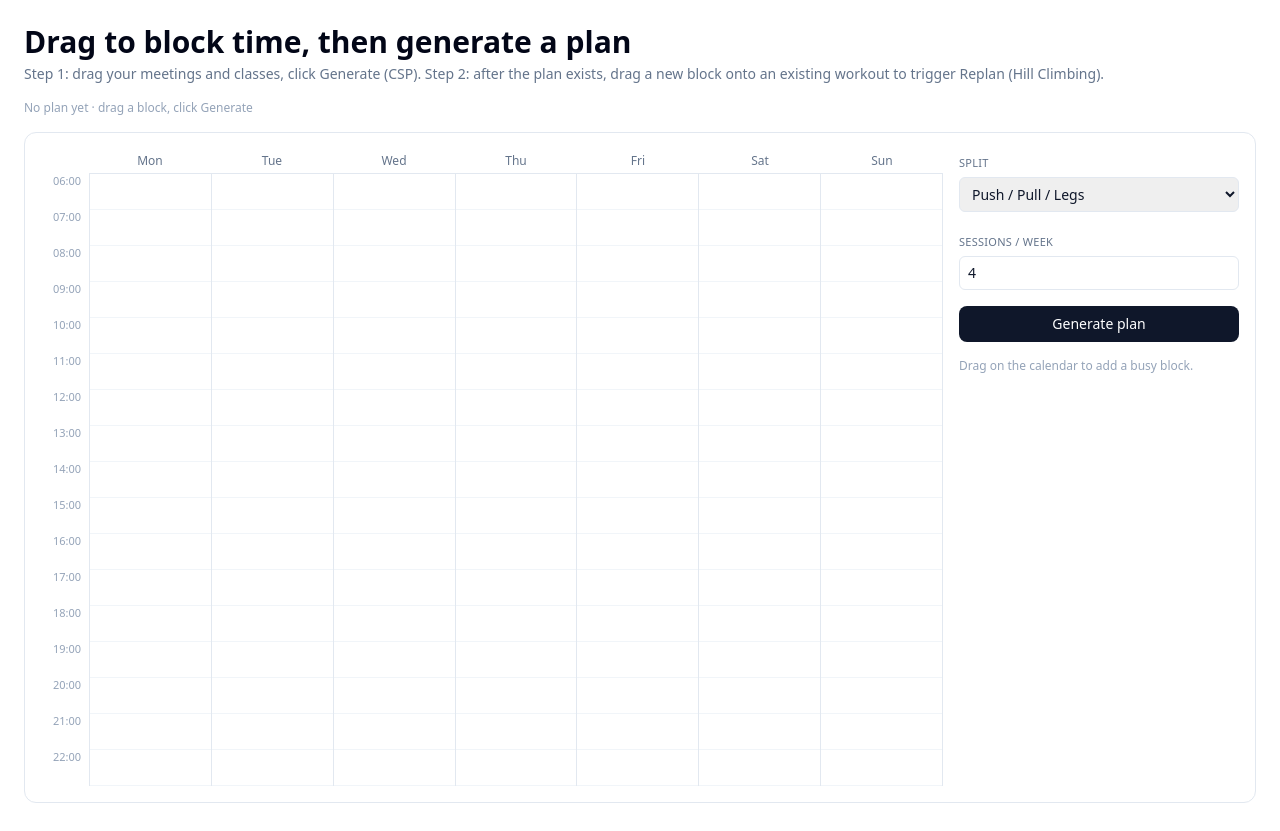
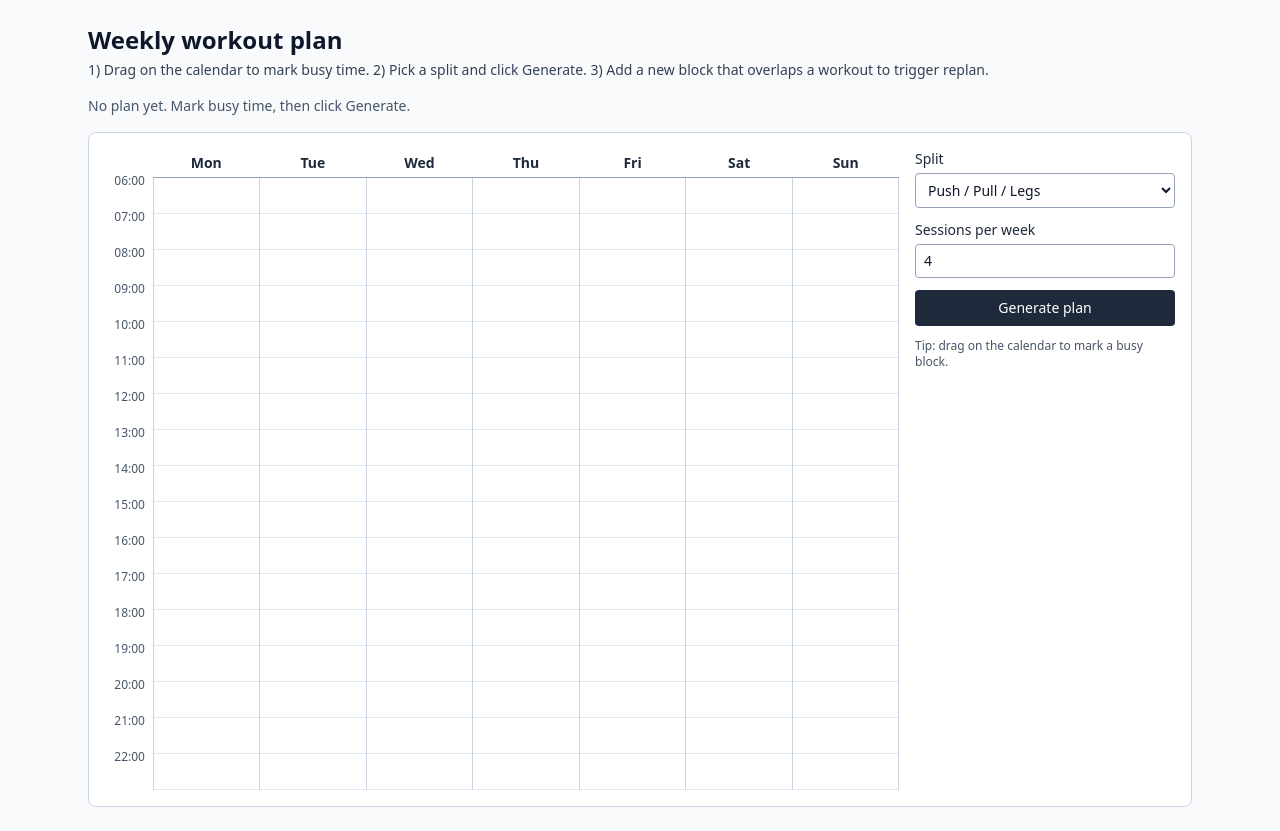
Before and after one commit to ycaptain/fitplan, a Next.js app in the folder frontend/: page /plan in a window 1280 px wide. Built offline with nearby package versions, Linux system fonts and the light colour scheme.

Commit message:
chore(frontend): tighten calendar contrast and plan page layout

```diff
--- a/frontend/app/globals.css
+++ b/frontend/app/globals.css
@@ -2,19 +2,9 @@
 @tailwind components;
 @tailwind utilities;
 
-:root {
-  --foreground: #0f172a;
-  --background: #ffffff;
+/* Force light theme to keep text/background contrast consistent. */
+html,
+body {
+  color: #0f172a;
+  background: #f8fafc;
 }
-
-@media (prefers-color-scheme: dark) {
-  :root {
-    --foreground: #f8fafc;
-    --background: #0f172a;
-  }
-}
-
-body {
-  color: var(--foreground);
-  background: var(--background);
-}
--- a/frontend/app/plan/page.tsx
+++ b/frontend/app/plan/page.tsx
@@ -114,20 +114,16 @@ export default function PlanPage() {
     : [];
 
   return (
-    <main className="mx-auto max-w-7xl space-y-4 p-6">
-      <header className="flex flex-wrap items-end justify-between gap-4">
-        <div>
-          <h1 className="text-3xl font-semibold text-slate-950">
-            Drag to block time, then generate a plan
-          </h1>
-          <p className="mt-1 text-sm text-slate-500">
-            Step 1: drag your meetings and classes, click Generate (CSP). Step 2:
-            after the plan exists, drag a new block onto an existing workout to
-            trigger Replan (Hill Climbing).
-          </p>
-        </div>
-        <Stats plan={plan} lastStep={lastStep} diff={diff} />
+    <main className="mx-auto max-w-6xl space-y-4 p-6 text-slate-900">
+      <header className="space-y-1">
+        <h1 className="text-2xl font-bold">Weekly workout plan</h1>
+        <p className="text-sm text-slate-700">
+          1) Drag on the calendar to mark busy time. 2) Pick a split and click
+          Generate. 3) Add a new block that overlaps a workout to trigger replan.
+        </p>
       </header>
+
+      <Stats plan={plan} lastStep={lastStep} diff={diff} />
 
       {pendingEvent ? (
         <ConflictBanner
@@ -139,7 +135,7 @@ export default function PlanPage() {
         />
       ) : null}
 
-      <section className="grid gap-4 rounded-xl border border-slate-200 bg-white p-4 lg:grid-cols-[1fr_280px]">
+      <section className="grid gap-4 rounded-lg border border-slate-300 bg-white p-4 lg:grid-cols-[1fr_260px]">
         <Calendar
           sessions={plan?.sessions ?? []}
           events={events}
@@ -148,12 +144,12 @@ export default function PlanPage() {
           onRemoveEvent={removeEvent}
         />
 
-        <aside className="space-y-4">
+        <aside className="space-y-3">
           <Field label="Split">
             <select
               value={split}
               onChange={(e) => setSplit(e.target.value as SplitName)}
-              className="w-full rounded-md border border-slate-200 px-2 py-1.5 text-sm"
+              className="w-full rounded border border-slate-400 bg-white px-2 py-1.5 text-sm text-slate-900"
             >
               {SPLITS.map((option) => (
                 <option key={option.value} value={option.value}>
@@ -163,14 +159,14 @@ export default function PlanPage() {
             </select>
           </Field>
 
-          <Field label="Sessions / week">
+          <Field label="Sessions per week">
             <input
               type="number"
               min={2}
               max={6}
               value={sessionsPerWeek}
               onChange={(e) => setSessionsPerWeek(Number(e.target.value))}
-              className="w-full rounded-md border border-slate-200 px-2 py-1.5 text-sm"
+              className="w-full rounded border border-slate-400 bg-white px-2 py-1.5 text-sm text-slate-900"
             />
           </Field>
 
@@ -178,29 +174,24 @@ export default function PlanPage() {
             type="button"
             onClick={runGenerate}
             disabled={loading}
-            className="w-full rounded-lg bg-slate-900 px-4 py-2 text-sm font-medium text-white hover:bg-slate-700 disabled:cursor-not-allowed disabled:bg-slate-300"
+            className="w-full rounded bg-slate-800 px-4 py-2 text-sm font-medium text-white hover:bg-slate-700 disabled:cursor-not-allowed disabled:bg-slate-400"
           >
             {loading ? "Working…" : "Generate plan"}
           </button>
 
           {error ? (
-            <p className="rounded-md bg-rose-50 px-3 py-2 text-xs text-rose-700">{error}</p>
+            <p className="rounded border border-rose-300 bg-rose-50 px-3 py-2 text-xs text-rose-800">
+              {error}
+            </p>
           ) : null}
 
           {events.length > 0 ? (
             <EventList events={events} onRemove={removeEvent} />
           ) : (
-            <p className="text-xs text-slate-400">
-              Drag on the calendar to add a busy block.
+            <p className="text-xs text-slate-600">
+              Tip: drag on the calendar to mark a busy block.
             </p>
           )}
-
-          {plan ? (
-            <p className="text-[11px] leading-relaxed text-slate-400">
-              Need replan? Drop a block on a green workout (e.g. a new meeting on the
-              same day) and the Replan banner will appear.
-            </p>
-          ) : null}
         </aside>
       </section>
     </main>
@@ -218,19 +209,17 @@ function Stats({
 }) {
   if (!plan) {
     return (
-      <p className="text-xs text-slate-400">
-        No plan yet · drag a block, click Generate
+      <p className="text-sm text-slate-600">
+        No plan yet. Mark busy time, then click Generate.
       </p>
     );
   }
 
-  const role = lastStep?.role;
   const movedCount = diff ? diff.moved.length + diff.added.length + diff.removed.length : 0;
 
   return (
-    <dl className="flex flex-wrap items-center gap-x-6 gap-y-1 text-sm">
+    <dl className="flex flex-wrap gap-x-6 gap-y-2 rounded border border-slate-300 bg-white px-4 py-2 text-sm text-slate-800">
       <Stat label="Algorithm" value={formatAlgorithm(lastStep?.algorithm)} />
-      <Stat label="Step" value={role ?? "-"} />
       <Stat label="Time" value={formatTime(lastStep?.time_ms)} />
       <Stat label="Sessions" value={String(plan.sessions.length)} />
       <Stat label="Score" value={String(plan.scores.total)} />
@@ -254,16 +243,16 @@ function ConflictBanner({
 }) {
   const target = overlappedIds[0] ?? "an existing session";
   return (
-    <div className="flex flex-wrap items-center justify-between gap-3 rounded-xl border border-amber-300 bg-amber-50 px-4 py-3">
-      <div className="text-sm text-amber-900">
-        New block on {DAY_LABELS[event.day_of_week]} {event.start}-{event.end} conflicts with{" "}
-        <span className="font-medium">{target}</span>.
+    <div className="flex flex-wrap items-center justify-between gap-3 rounded border border-amber-400 bg-amber-100 px-4 py-3">
+      <div className="text-sm text-amber-950">
+        New block on {DAY_LABELS[event.day_of_week]} {event.start}-{event.end} conflicts
+        with <span className="font-semibold">{target}</span>.
       </div>
       <div className="flex gap-2">
         <button
           type="button"
           onClick={onDismiss}
-          className="rounded-md border border-amber-300 px-3 py-1.5 text-xs text-amber-900 hover:bg-amber-100"
+          className="rounded border border-amber-500 bg-white px-3 py-1.5 text-xs text-amber-900 hover:bg-amber-50"
         >
           Skip
         </button>
@@ -271,9 +260,9 @@ function ConflictBanner({
           type="button"
           onClick={onReplan}
           disabled={loading}
-          className="rounded-md bg-amber-900 px-3 py-1.5 text-xs font-medium text-white hover:bg-amber-800 disabled:cursor-not-allowed disabled:bg-amber-300"
+          className="rounded bg-amber-700 px-3 py-1.5 text-xs font-medium text-white hover:bg-amber-800 disabled:cursor-not-allowed disabled:bg-amber-400"
         >
-          {loading ? "Replanning…" : "Replan with Hill Climbing"}
+          {loading ? "Replanning…" : "Replan"}
         </button>
       </div>
     </div>
@@ -282,18 +271,18 @@ function ConflictBanner({
 
 function Stat({ label, value }: { label: string; value: string }) {
   return (
-    <div>
-      <dt className="text-[11px] uppercase tracking-wide text-slate-400">{label}</dt>
-      <dd className="text-sm font-semibold text-slate-900">{value}</dd>
+    <div className="flex items-baseline gap-2">
+      <dt className="text-slate-600">{label}:</dt>
+      <dd className="font-semibold text-slate-900">{value}</dd>
     </div>
   );
 }
 
 function Field({ label, children }: { label: string; children: React.ReactNode }) {
   return (
-    <label className="block">
-      <span className="text-[11px] uppercase tracking-wide text-slate-500">{label}</span>
-      <div className="mt-1">{children}</div>
+    <label className="block space-y-1 text-sm text-slate-800">
+      <span>{label}</span>
+      {children}
     </label>
   );
 }
@@ -307,10 +296,11 @@ function EventList({
 }) {
   return (
     <ul className="space-y-1 text-xs">
+      <li className="text-slate-700">Busy blocks:</li>
       {events.map((event) => (
         <li
           key={event.id}
-          className="flex items-center justify-between gap-2 rounded-md bg-rose-50 px-2 py-1.5 text-rose-900"
+          className="flex items-center justify-between gap-2 rounded border border-rose-300 bg-rose-50 px-2 py-1.5 text-rose-900"
         >
           <span>
             {DAY_LABELS[event.day_of_week]} {event.start}-{event.end}
@@ -318,7 +308,7 @@ function EventList({
           <button
             type="button"
             onClick={() => onRemove(event.id)}
-            className="text-rose-600 hover:text-rose-900"
+            className="text-rose-700 underline hover:text-rose-900"
           >
             remove
           </button>
--- a/frontend/components/Calendar/index.tsx
+++ b/frontend/components/Calendar/index.tsx
@@ -95,8 +95,8 @@ export default function Calendar({
   const sessionBlocks = useMemo(() => sessions.map(sessionToBlock), [sessions]);
 
   return (
-    <div className="flex select-none">
-      <div className="w-12 shrink-0 pr-2 pt-6 text-right text-[11px] text-slate-400">
+    <div className="flex select-none text-slate-900">
+      <div className="w-12 shrink-0 pr-2 pt-6 text-right text-xs text-slate-600">
         {HOURS.map((hour) => (
           <div key={hour} style={{ height: HOUR_PX }}>
             {formatHour(hour)}
@@ -105,7 +105,7 @@ export default function Calendar({
       </div>
 
       <div className="flex-1">
-        <div className="grid grid-cols-7 border-b border-slate-200 text-center text-xs font-medium text-slate-500">
+        <div className="grid grid-cols-7 border-b border-slate-400 text-center text-sm font-semibold text-slate-800">
           {DAY_LABELS.map((label) => (
             <div key={label} className="py-1">
               {label}
@@ -116,7 +116,7 @@ export default function Calendar({
         <div
           ref={gridRef}
           className={[
-            "relative grid grid-cols-7 border-l border-slate-200",
+            "relative grid grid-cols-7 border-l border-slate-300",
             interactive ? "cursor-crosshair" : "",
           ].join(" ")}
           style={{ height: totalHeight }}
@@ -128,12 +128,12 @@ export default function Calendar({
           {DAY_LABELS.map((label, day) => (
             <div
               key={label}
-              className="relative border-r border-slate-200"
+              className="relative border-r border-slate-300"
             >
               {HOURS.map((hour) => (
                 <div
                   key={hour}
-                  className="border-b border-slate-100"
+                  className="border-b border-slate-200"
                   style={{ height: HOUR_PX }}
                 />
               ))}
@@ -148,8 +148,8 @@ export default function Calendar({
                     tone="event"
                     onDismiss={onRemoveEvent ? () => onRemoveEvent(event.id) : undefined}
                   >
-                    <p className="truncate font-medium">{event.label}</p>
-                    <p className="truncate text-[11px] opacity-80">
+                    <p className="truncate font-semibold">{event.label}</p>
+                    <p className="truncate text-[11px]">
                       {event.start}-{event.end}
                     </p>
                   </Block>
@@ -168,10 +168,10 @@ export default function Calendar({
                         : "session"
                     }
                   >
-                    <p className="truncate font-medium capitalize">
+                    <p className="truncate font-semibold capitalize">
                       {block.label}
                     </p>
-                    <p className="truncate text-[11px] opacity-80">
+                    <p className="truncate text-[11px]">
                       {block.startLabel} · {block.durationLabel}
                     </p>
                   </Block>
@@ -179,7 +179,7 @@ export default function Calendar({
 
               {draft && draft.day === day ? (
                 <div
-                  className="pointer-events-none absolute inset-x-1 rounded-md border border-dashed border-slate-500 bg-slate-200/60"
+                  className="pointer-events-none absolute inset-x-1 rounded border-2 border-dashed border-slate-600 bg-slate-300/60"
                   style={{
                     top: minutesOffset(draft.startMin),
                     height: blockHeight(draft.startMin, draft.endMin),
@@ -209,22 +209,22 @@ function Block({
 }) {
   const colors =
     tone === "event"
-      ? "bg-rose-100 border-rose-300 text-rose-900"
+      ? "bg-rose-200 border-rose-500 text-rose-950"
       : tone === "session-moved"
-        ? "bg-amber-100 border-amber-400 text-amber-900"
-        : "bg-emerald-100 border-emerald-300 text-emerald-900";
+        ? "bg-amber-200 border-amber-600 text-amber-950"
+        : "bg-emerald-200 border-emerald-600 text-emerald-950";
 
   return (
     <div
       data-event-block={tone}
-      className={`absolute inset-x-1 rounded-md border px-2 py-1 text-xs shadow-sm ${colors}`}
+      className={`absolute inset-x-1 rounded border px-2 py-1 text-xs ${colors}`}
       style={{ top, height }}
     >
       {onDismiss ? (
         <button
           type="button"
           onClick={onDismiss}
-          className="absolute right-1 top-1 rounded-full bg-white/70 px-1 text-[10px] text-rose-700 hover:bg-white"
+          className="absolute right-1 top-1 rounded bg-white/80 px-1 text-[10px] font-bold text-rose-800 hover:bg-white"
         >
           ×
         </button>
```
